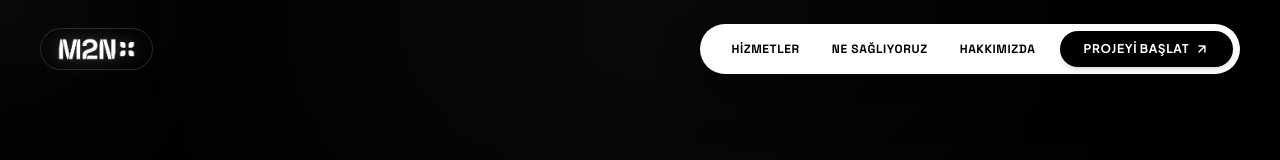
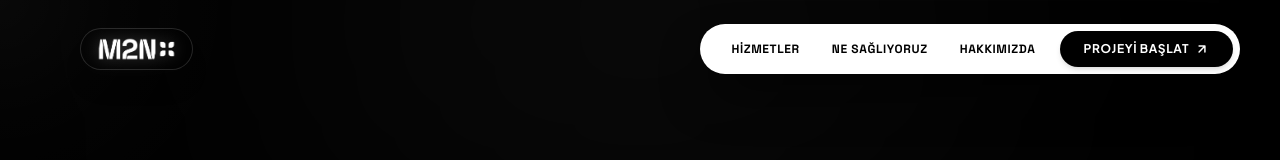
Before and after one commit to mehmetaliesmer/M2N.github.io-, a website: page index.html in a window 1280 px wide. Shown: the top 160 px of the page. Drawn offline with nearby package versions, Linux system fonts and the light colour scheme; animation ran at ten frames a second.

Commit message:
style: shift header logo inward to the right for optimal alignment

```diff
--- a/index.html
+++ b/index.html
@@ -447,7 +447,7 @@
   <header class="fixed top-5 sm:top-6 left-0 right-0 z-50 px-6 sm:px-10 flex items-center justify-between max-w-[1480px] mx-auto w-full pointer-events-auto transition-all duration-300">
 
     <!-- Brand Logo (Pill container on left) -->
-    <a href="#" onclick="event.preventDefault(); window.scrollTo({ top: 0, behavior: 'smooth' })" class="flex items-center gap-2 group bg-black/70 backdrop-blur-2xl px-4 py-2 rounded-full border border-white/15 hover:border-white/35 transition-all shadow-xl cursor-pointer" aria-label="M2N Tech Ana Sayfa">
+    <a href="#" onclick="event.preventDefault(); window.scrollTo({ top: 0, behavior: 'smooth' })" class="ml-6 sm:ml-10 flex items-center gap-2 group bg-black/70 backdrop-blur-2xl px-4 py-2 rounded-full border border-white/15 hover:border-white/35 transition-all shadow-xl cursor-pointer" aria-label="M2N Tech Ana Sayfa">
       <img src="logo.png" alt="M2N Logo" class="h-6 sm:h-6.5 w-auto object-contain filter drop-shadow-[0_0_8px_rgba(255,255,255,0.25)] group-hover:scale-105 transition-all">
     </a>
 
```
